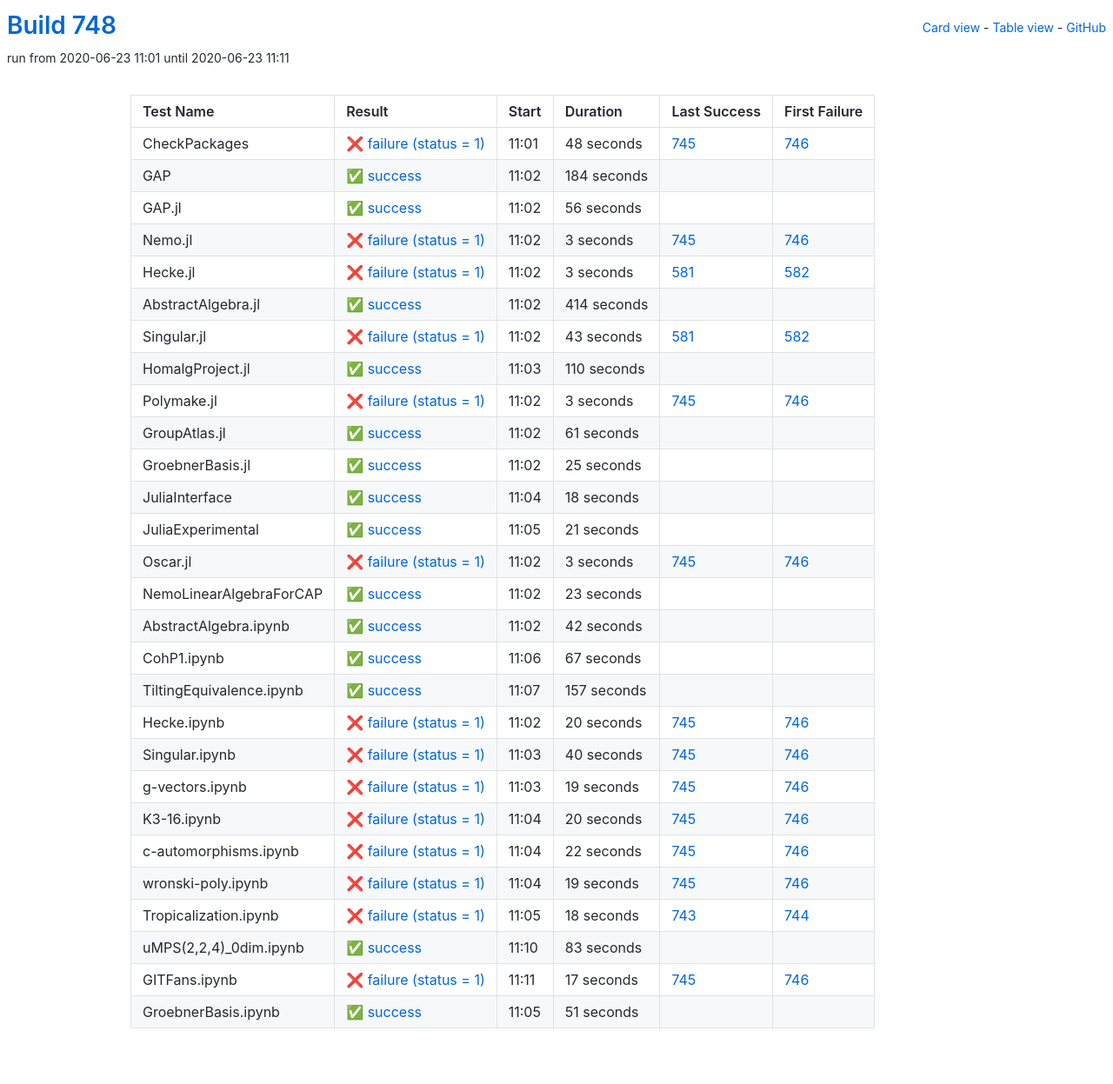
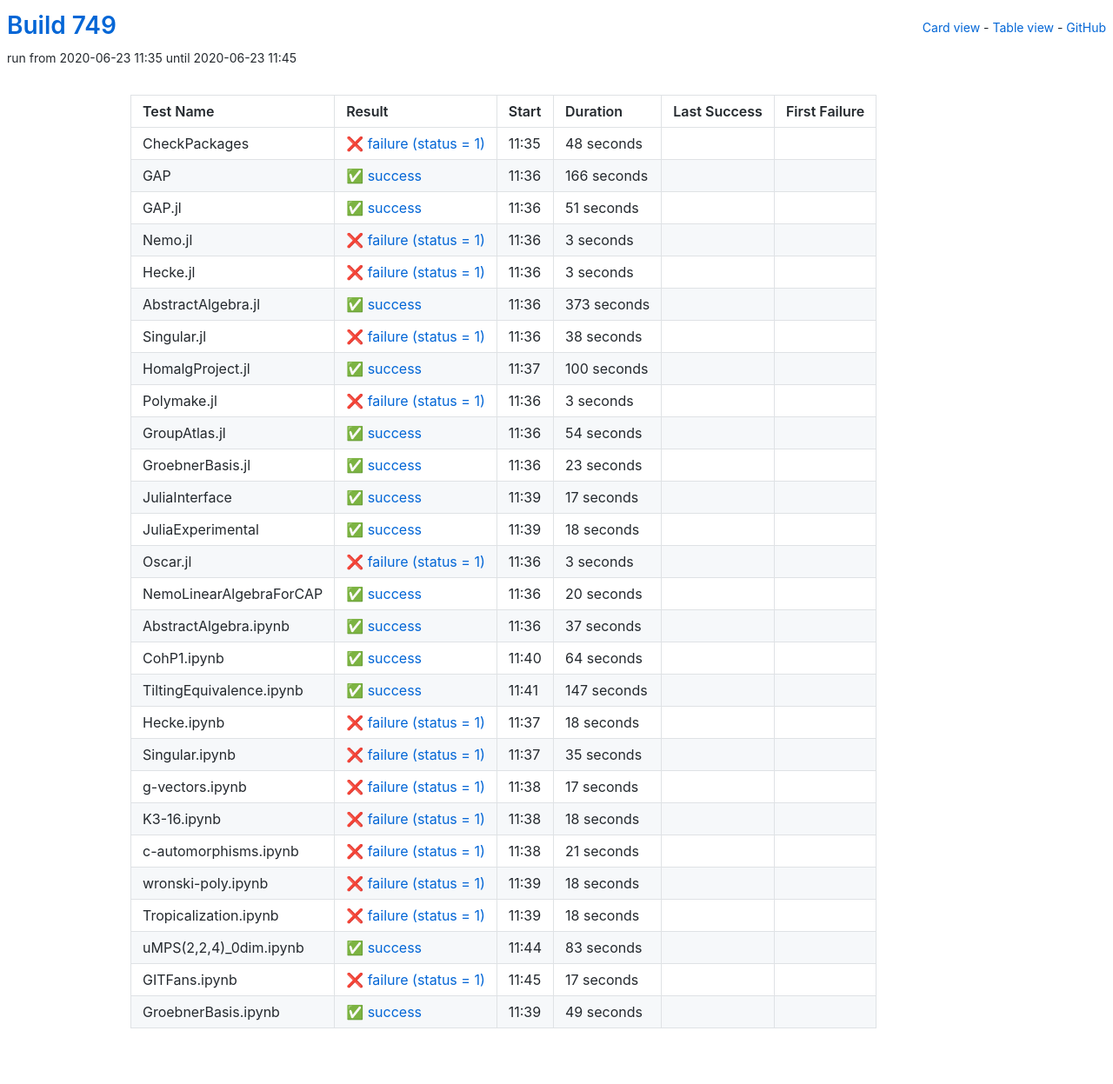
Before and after one commit to oscar-system/oscar-ci-status-1.4, a Jekyll site: the page built from table.html, in a window 1280 px wide. Shown: the whole page at 87% size. Built offline with Jekyll 4.4.1, drawn with Linux system fonts in a browser that asks for light colours.

Commit message:
Build #749

```diff
--- a/_data/ci.yml
+++ b/_data/ci.yml
@@ -1,6 +1,6 @@
 ---
-build: 748
-build_url: https://oscarci.mathematik.uni-kl.de/job/oscar-julia-1.4/748/
+build: 749
+build_url: https://oscarci.mathematik.uni-kl.de/job/oscar-julia-1.4/749/
 job: oscar-julia-1.4
 organization: oscar-system
 repo: oscar-ci-status-1.4
@@ -8,140 +8,152 @@ repourl: https://github.com/oscar-system/oscar-ci-status-1.4
 tests:
 - name: CheckPackages
   id: checkpackages
-  log: https://oscarci.mathematik.uni-kl.de/job/oscar-julia-1.4/748/artifact/logs/build-748/CheckPackages.log
-  start: 2020-06-23 11:01
+  log: https://oscarci.mathematik.uni-kl.de/job/oscar-julia-1.4/749/artifact/logs/build-749/CheckPackages.log
+  start: 2020-06-23 11:35
   success: false
   exitcode: 1
   status: failure
   duration: 48
-  last_success: 745
-  last_success_url: https://oscarci.mathematik.uni-kl.de/job/oscar-julia-1.4/745/
-  first_failure: 746
-  first_failure_url: https://oscarci.mathematik.uni-kl.de/job/oscar-julia-1.4/746/
+  last_success: false
+  last_success_url:
+  first_failure: false
+  first_failure_url:
 - name: GAP
   id: gap
-  log: https://oscarci.mathematik.uni-kl.de/job/oscar-julia-1.4/748/artifact/logs/build-748/GAP.log
-  start: 2020-06-23 11:02
+  log: https://oscarci.mathematik.uni-kl.de/job/oscar-julia-1.4/749/artifact/logs/build-749/GAP.log
+  start: 2020-06-23 11:36
   success: true
   exitcode: 0
   status: success
-  duration: 184
+  duration: 166
   last_success: false
   last_success_url:
   first_failure: false
   first_failure_url:
 - name: GAP.jl
   id: gap-jl
-  log: https://oscarci.mathematik.uni-kl.de/job/oscar-julia-1.4/748/artifact/logs/build-748/GAP.jl.log
-  start: 2020-06-23 11:02
+  log: https://oscarci.mathematik.uni-kl.de/job/oscar-julia-1.4/749/artifact/logs/build-749/GAP.jl.log
+  start: 2020-06-23 11:36
   success: true
   exitcode: 0
   status: success
-  duration: 56
+  duration: 51
   last_success: false
   last_success_url:
   first_failure: false
   first_failure_url:
 - name: Nemo.jl
   id: nemo-jl
-  log: https://oscarci.mathematik.uni-kl.de/job/oscar-julia-1.4/748/artifact/logs/build-748/Nemo.jl.log
-  start: 2020-06-23 11:02
+  log: https://oscarci.mathematik.uni-kl.de/job/oscar-julia-1.4/749/artifact/logs/build-749/Nemo.jl.log
+  start: 2020-06-23 11:36
   success: false
   exitcode: 1
   status: failure
   duration: 3
-  last_success: 745
-  last_success_url: https://oscarci.mathematik.uni-kl.de/job/oscar-julia-1.4/745/
-  first_failure: 746
-  first_failure_url: https://oscarci.mathematik.uni-kl.de/job/oscar-julia-1.4/746/
+  last_success: false
+  last_success_url:
+  first_failure: false
+  first_failure_url:
 - name: Hecke.jl
   id: hecke-jl
-  log: https://oscarci.mathematik.uni-kl.de/job/oscar-julia-1.4/748/artifact/logs/build-748/Hecke.jl.log
-  start: 2020-06-23 11:02
+  log: https://oscarci.mathematik.uni-kl.de/job/oscar-julia-1.4/749/artifact/logs/build-749/Hecke.jl.log
+  start: 2020-06-23 11:36
   success: false
   exitcode: 1
   status: failure
   duration: 3
-  last_success: 581
-  last_success_url: https://oscarci.mathematik.uni-kl.de/job/oscar-julia-1.4/581/
-  first_failure: 582
-  first_failure_url: https://oscarci.mathematik.uni-kl.de/job/oscar-julia-1.4/582/
+  last_success: false
+  last_success_url:
+  first_failure: false
+  first_failure_url:
 - name: AbstractAlgebra.jl
   id: abstractalgebra-jl
-  log: https://oscarci.mathematik.uni-kl.de/job/oscar-julia-1.4/748/artifact/logs/build-748/AbstractAlgebra.jl.log
-  start: 2020-06-23 11:02
+  log: https://oscarci.mathematik.uni-kl.de/job/oscar-julia-1.4/749/artifact/logs/build-749/AbstractAlgebra.jl.log
+  start: 2020-06-23 11:36
   success: true
   exitcode: 0
   status: success
-  duration: 414
+  duration: 373
   last_success: false
   last_success_url:
   first_failure: false
   first_failure_url:
 - name: Singular.jl
   id: singular-jl
-  log: https://oscarci.mathematik.uni-kl.de/job/oscar-julia-1.4/748/artifact/logs/build-748/Singular.jl.log
-  start: 2020-06-23 11:02
+  log: https://oscarci.mathematik.uni-kl.de/job/oscar-julia-1.4/749/artifact/logs/build-749/Singular.jl.log
+  start: 2020-06-23 11:36
   success: false
   exitcode: 1
   status: failure
-  duration: 43
-  last_success: 581
-  last_success_url: https://oscarci.mathematik.uni-kl.de/job/oscar-julia-1.4/581/
-  first_failure: 582
-  first_failure_url: https://oscarci.mathematik.uni-kl.de/job/oscar-julia-1.4/582/
+  duration: 38
+  last_success: false
+  last_success_url:
+  first_failure: false
+  first_failure_url:
 - name: HomalgProject.jl
   id: homalgproject-jl
-  log: https://oscarci.mathematik.uni-kl.de/job/oscar-julia-1.4/748/artifact/logs/build-748/HomalgProject.jl.log
-  start: 2020-06-23 11:03
+  log: https://oscarci.mathematik.uni-kl.de/job/oscar-julia-1.4/749/artifact/logs/build-749/HomalgProject.jl.log
+  start: 2020-06-23 11:37
   success: true
   exitcode: 0
   status: success
-  duration: 110
+  duration: 100
   last_success: false
   last_success_url:
   first_failure: false
   first_failure_url:
 - name: Polymake.jl
   id: polymake-jl
-  log: https://oscarci.mathematik.uni-kl.de/job/oscar-julia-1.4/748/artifact/logs/build-748/Polymake.jl.log
-  start: 2020-06-23 11:02
+  log: https://oscarci.mathematik.uni-kl.de/job/oscar-julia-1.4/749/artifact/logs/build-749/Polymake.jl.log
+  start: 2020-06-23 11:36
   success: false
   exitcode: 1
   status: failure
   duration: 3
-  last_success: 745
-  last_success_url: https://oscarci.mathematik.uni-kl.de/job/oscar-julia-1.4/745/
-  first_failure: 746
-  first_failure_url: https://oscarci.mathematik.uni-kl.de/job/oscar-julia-1.4/746/
+  last_success: false
+  last_success_url:
+  first_failure: false
+  first_failure_url:
 - name: GroupAtlas.jl
   id: groupatlas-jl
-  log: https://oscarci.mathematik.uni-kl.de/job/oscar-julia-1.4/748/artifact/logs/build-748/GroupAtlas.jl.log
-  start: 2020-06-23 11:02
+  log: https://oscarci.mathematik.uni-kl.de/job/oscar-julia-1.4/749/artifact/logs/build-749/GroupAtlas.jl.log
+  start: 2020-06-23 11:36
   success: true
   exitcode: 0
   status: success
-  duration: 61
+  duration: 54
   last_success: false
   last_success_url:
   first_failure: false
   first_failure_url:
 - name: GroebnerBasis.jl
   id: groebnerbasis-jl
-  log: https://oscarci.mathematik.uni-kl.de/job/oscar-julia-1.4/748/artifact/logs/build-748/GroebnerBasis.jl.log
-  start: 2020-06-23 11:02
+  log: https://oscarci.mathematik.uni-kl.de/job/oscar-julia-1.4/749/artifact/logs/build-749/GroebnerBasis.jl.log
+  start: 2020-06-23 11:36
   success: true
   exitcode: 0
   status: success
-  duration: 25
+  duration: 23
   last_success: false
   last_success_url:
   first_failure: false
   first_failure_url:
 - name: JuliaInterface
   id: juliainterface
-  log: https://oscarci.mathematik.uni-kl.de/job/oscar-julia-1.4/748/artifact/logs/build-748/JuliaInterface.log
-  start: 2020-06-23 11:04
+  log: https://oscarci.mathematik.uni-kl.de/job/oscar-julia-1.4/749/artifact/logs/build-749/JuliaInterface.log
+  start: 2020-06-23 11:39
+  success: true
+  exitcode: 0
+  status: success
+  duration: 17
+  last_success: false
+  last_success_url:
+  first_failure: false
+  first_failure_url:
+- name: JuliaExperimental
+  id: juliaexperimental
+  log: https://oscarci.mathematik.uni-kl.de/job/oscar-julia-1.4/749/artifact/logs/build-749/JuliaExperimental.log
+  start: 2020-06-23 11:39
   success: true
   exitcode: 0
   status: success
@@ -150,166 +162,154 @@ tests:
   last_success_url:
   first_failure: false
   first_failure_url:
-- name: JuliaExperimental
-  id: juliaexperimental
-  log: https://oscarci.mathematik.uni-kl.de/job/oscar-julia-1.4/748/artifact/logs/build-748/JuliaExperimental.log
-  start: 2020-06-23 11:05
-  success: true
-  exitcode: 0
-  status: success
-  duration: 21
+- name: Oscar.jl
+  id: oscar-jl
+  log: https://oscarci.mathematik.uni-kl.de/job/oscar-julia-1.4/749/artifact/logs/build-749/Oscar.jl.log
+  start: 2020-06-23 11:36
+  success: false
+  exitcode: 1
+  status: failure
+  duration: 3
   last_success: false
   last_success_url:
   first_failure: false
   first_failure_url:
-- name: Oscar.jl
-  id: oscar-jl
-  log: https://oscarci.mathematik.uni-kl.de/job/oscar-julia-1.4/748/artifact/logs/build-748/Oscar.jl.log
-  start: 2020-06-23 11:02
-  success: false
-  exitcode: 1
-  status: failure
-  duration: 3
-  last_success: 745
-  last_success_url: https://oscarci.mathematik.uni-kl.de/job/oscar-julia-1.4/745/
-  first_failure: 746
-  first_failure_url: https://oscarci.mathematik.uni-kl.de/job/oscar-julia-1.4/746/
 - name: NemoLinearAlgebraForCAP
   id: nemolinearalgebraforcap
-  log: https://oscarci.mathematik.uni-kl.de/job/oscar-julia-1.4/748/artifact/logs/build-748/NemoLinearAlgebraForCAP.log
-  start: 2020-06-23 11:02
+  log: https://oscarci.mathematik.uni-kl.de/job/oscar-julia-1.4/749/artifact/logs/build-749/NemoLinearAlgebraForCAP.log
+  start: 2020-06-23 11:36
   success: true
   exitcode: 0
   status: success
-  duration: 23
+  duration: 20
   last_success: false
   last_success_url:
   first_failure: false
   first_failure_url:
 - name: AbstractAlgebra.ipynb
   id: abstractalgebra-ipynb
-  log: https://oscarci.mathematik.uni-kl.de/job/oscar-julia-1.4/748/artifact/logs/build-748/AbstractAlgebra.ipynb.log
-  start: 2020-06-23 11:02
+  log: https://oscarci.mathematik.uni-kl.de/job/oscar-julia-1.4/749/artifact/logs/build-749/AbstractAlgebra.ipynb.log
+  start: 2020-06-23 11:36
   success: true
   exitcode: 0
   status: success
-  duration: 42
+  duration: 37
   last_success: false
   last_success_url:
   first_failure: false
   first_failure_url:
 - name: CohP1.ipynb
   id: cohp1-ipynb
-  log: https://oscarci.mathematik.uni-kl.de/job/oscar-julia-1.4/748/artifact/logs/build-748/CohP1.ipynb.log
-  start: 2020-06-23 11:06
+  log: https://oscarci.mathematik.uni-kl.de/job/oscar-julia-1.4/749/artifact/logs/build-749/CohP1.ipynb.log
+  start: 2020-06-23 11:40
   success: true
   exitcode: 0
   status: success
-  duration: 67
+  duration: 64
   last_success: false
   last_success_url:
   first_failure: false
   first_failure_url:
 - name: TiltingEquivalence.ipynb
   id: tiltingequivalence-ipynb
-  log: https://oscarci.mathematik.uni-kl.de/job/oscar-julia-1.4/748/artifact/logs/build-748/TiltingEquivalence.ipynb.log
-  start: 2020-06-23 11:07
+  log: https://oscarci.mathematik.uni-kl.de/job/oscar-julia-1.4/749/artifact/logs/build-749/TiltingEquivalence.ipynb.log
+  start: 2020-06-23 11:41
   success: true
   exitcode: 0
   status: success
-  duration: 157
+  duration: 147
   last_success: false
   last_success_url:
   first_failure: false
   first_failure_url:
 - name: Hecke.ipynb
   id: hecke-ipynb
-  log: https://oscarci.mathematik.uni-kl.de/job/oscar-julia-1.4/748/artifact/logs/build-748/Hecke.ipynb.log
-  start: 2020-06-23 11:02
-  success: false
-  exitcode: 1
-  status: failure
-  duration: 20
-  last_success: 745
-  last_success_url: https://oscarci.mathematik.uni-kl.de/job/oscar-julia-1.4/745/
-  first_failure: 746
-  first_failure_url: https://oscarci.mathematik.uni-kl.de/job/oscar-julia-1.4/746/
-- name: Singular.ipynb
-  id: singular-ipynb
-  log: https://oscarci.mathematik.uni-kl.de/job/oscar-julia-1.4/748/artifact/logs/build-748/Singular.ipynb.log
-  start: 2020-06-23 11:03
-  success: false
-  exitcode: 1
-  status: failure
-  duration: 40
-  last_success: 745
-  last_success_url: https://oscarci.mathematik.uni-kl.de/job/oscar-julia-1.4/745/
-  first_failure: 746
-  first_failure_url: https://oscarci.mathematik.uni-kl.de/job/oscar-julia-1.4/746/
-- name: g-vectors.ipynb
-  id: g-vectors-ipynb
-  log: https://oscarci.mathematik.uni-kl.de/job/oscar-julia-1.4/748/artifact/logs/build-748/g-vectors.ipynb.log
-  start: 2020-06-23 11:03
-  success: false
-  exitcode: 1
-  status: failure
-  duration: 19
-  last_success: 745
-  last_success_url: https://oscarci.mathematik.uni-kl.de/job/oscar-julia-1.4/745/
-  first_failure: 746
-  first_failure_url: https://oscarci.mathematik.uni-kl.de/job/oscar-julia-1.4/746/
-- name: K3-16.ipynb
-  id: k3-16-ipynb
-  log: https://oscarci.mathematik.uni-kl.de/job/oscar-julia-1.4/748/artifact/logs/build-748/K3-16.ipynb.log
-  start: 2020-06-23 11:04
-  success: false
-  exitcode: 1
-  status: failure
-  duration: 20
-  last_success: 745
-  last_success_url: https://oscarci.mathematik.uni-kl.de/job/oscar-julia-1.4/745/
-  first_failure: 746
-  first_failure_url: https://oscarci.mathematik.uni-kl.de/job/oscar-julia-1.4/746/
-- name: c-automorphisms.ipynb
-  id: c-automorphisms-ipynb
-  log: https://oscarci.mathematik.uni-kl.de/job/oscar-julia-1.4/748/artifact/logs/build-748/c-automorphisms.ipynb.log
-  start: 2020-06-23 11:04
-  success: false
-  exitcode: 1
-  status: failure
-  duration: 22
-  last_success: 745
-  last_success_url: https://oscarci.mathematik.uni-kl.de/job/oscar-julia-1.4/745/
-  first_failure: 746
-  first_failure_url: https://oscarci.mathematik.uni-kl.de/job/oscar-julia-1.4/746/
-- name: wronski-poly.ipynb
-  id: wronski-poly-ipynb
-  log: https://oscarci.mathematik.uni-kl.de/job/oscar-julia-1.4/748/artifact/logs/build-748/wronski-poly.ipynb.log
-  start: 2020-06-23 11:04
-  success: false
-  exitcode: 1
-  status: failure
-  duration: 19
-  last_success: 745
-  last_success_url: https://oscarci.mathematik.uni-kl.de/job/oscar-julia-1.4/745/
-  first_failure: 746
-  first_failure_url: https://oscarci.mathematik.uni-kl.de/job/oscar-julia-1.4/746/
-- name: Tropicalization.ipynb
-  id: tropicalization-ipynb
-  log: https://oscarci.mathematik.uni-kl.de/job/oscar-julia-1.4/748/artifact/logs/build-748/Tropicalization.ipynb.log
-  start: 2020-06-23 11:05
+  log: https://oscarci.mathematik.uni-kl.de/job/oscar-julia-1.4/749/artifact/logs/build-749/Hecke.ipynb.log
+  start: 2020-06-23 11:37
   success: false
   exitcode: 1
   status: failure
   duration: 18
-  last_success: 743
-  last_success_url: https://oscarci.mathematik.uni-kl.de/job/oscar-julia-1.4/743/
-  first_failure: 744
-  first_failure_url: https://oscarci.mathematik.uni-kl.de/job/oscar-julia-1.4/744/
+  last_success: false
+  last_success_url:
+  first_failure: false
+  first_failure_url:
+- name: Singular.ipynb
+  id: singular-ipynb
+  log: https://oscarci.mathematik.uni-kl.de/job/oscar-julia-1.4/749/artifact/logs/build-749/Singular.ipynb.log
+  start: 2020-06-23 11:37
+  success: false
+  exitcode: 1
+  status: failure
+  duration: 35
+  last_success: false
+  last_success_url:
+  first_failure: false
+  first_failure_url:
+- name: g-vectors.ipynb
+  id: g-vectors-ipynb
+  log: https://oscarci.mathematik.uni-kl.de/job/oscar-julia-1.4/749/artifact/logs/build-749/g-vectors.ipynb.log
+  start: 2020-06-23 11:38
+  success: false
+  exitcode: 1
+  status: failure
+  duration: 17
+  last_success: false
+  last_success_url:
+  first_failure: false
+  first_failure_url:
+- name: K3-16.ipynb
+  id: k3-16-ipynb
+  log: https://oscarci.mathematik.uni-kl.de/job/oscar-julia-1.4/749/artifact/logs/build-749/K3-16.ipynb.log
+  start: 2020-06-23 11:38
+  success: false
+  exitcode: 1
+  status: failure
+  duration: 18
+  last_success: false
+  last_success_url:
+  first_failure: false
+  first_failure_url:
+- name: c-automorphisms.ipynb
+  id: c-automorphisms-ipynb
+  log: https://oscarci.mathematik.uni-kl.de/job/oscar-julia-1.4/749/artifact/logs/build-749/c-automorphisms.ipynb.log
+  start: 2020-06-23 11:38
+  success: false
+  exitcode: 1
+  status: failure
+  duration: 21
+  last_success: false
+  last_success_url:
+  first_failure: false
+  first_failure_url:
+- name: wronski-poly.ipynb
+  id: wronski-poly-ipynb
+  log: https://oscarci.mathematik.uni-kl.de/job/oscar-julia-1.4/749/artifact/logs/build-749/wronski-poly.ipynb.log
+  start: 2020-06-23 11:39
+  success: false
+  exitcode: 1
+  status: failure
+  duration: 18
+  last_success: false
+  last_success_url:
+  first_failure: false
+  first_failure_url:
+- name: Tropicalization.ipynb
+  id: tropicalization-ipynb
+  log: https://oscarci.mathematik.uni-kl.de/job/oscar-julia-1.4/749/artifact/logs/build-749/Tropicalization.ipynb.log
+  start: 2020-06-23 11:39
+  success: false
+  exitcode: 1
+  status: failure
+  duration: 18
+  last_success: false
+  last_success_url:
+  first_failure: false
+  first_failure_url:
 - name: uMPS(2,2,4)_0dim.ipynb
   id: umps-2-2-4-0dim-ipynb
-  log: https://oscarci.mathematik.uni-kl.de/job/oscar-julia-1.4/748/artifact/logs/build-748/uMPS-2-2-4-_0dim.ipynb.log
-  start: 2020-06-23 11:10
+  log: https://oscarci.mathematik.uni-kl.de/job/oscar-julia-1.4/749/artifact/logs/build-749/uMPS-2-2-4-_0dim.ipynb.log
+  start: 2020-06-23 11:44
   success: true
   exitcode: 0
   status: success
@@ -320,25 +320,25 @@ tests:
   first_failure_url:
 - name: GITFans.ipynb
   id: gitfans-ipynb
-  log: https://oscarci.mathematik.uni-kl.de/job/oscar-julia-1.4/748/artifact/logs/build-748/GITFans.ipynb.log
-  start: 2020-06-23 11:11
+  log: https://oscarci.mathematik.uni-kl.de/job/oscar-julia-1.4/749/artifact/logs/build-749/GITFans.ipynb.log
+  start: 2020-06-23 11:45
   success: false
   exitcode: 1
   status: failure
   duration: 17
-  last_success: 745
-  last_success_url: https://oscarci.mathematik.uni-kl.de/job/oscar-julia-1.4/745/
-  first_failure: 746
-  first_failure_url: https://oscarci.mathematik.uni-kl.de/job/oscar-julia-1.4/746/
-- name: GroebnerBasis.ipynb
-  id: groebnerbasis-ipynb
-  log: https://oscarci.mathematik.uni-kl.de/job/oscar-julia-1.4/748/artifact/logs/build-748/GroebnerBasis.ipynb.log
-  start: 2020-06-23 11:05
-  success: true
-  exitcode: 0
-  status: success
-  duration: 51
   last_success: false
   last_success_url:
   first_failure: false
   first_failure_url:
+- name: GroebnerBasis.ipynb
+  id: groebnerbasis-ipynb
+  log: https://oscarci.mathematik.uni-kl.de/job/oscar-julia-1.4/749/artifact/logs/build-749/GroebnerBasis.ipynb.log
+  start: 2020-06-23 11:39
+  success: true
+  exitcode: 0
+  status: success
+  duration: 49
+  last_success: false
+  last_success_url:
+  first_failure: false
+  first_failure_url:
```
Also changed, not shown: README.md.
